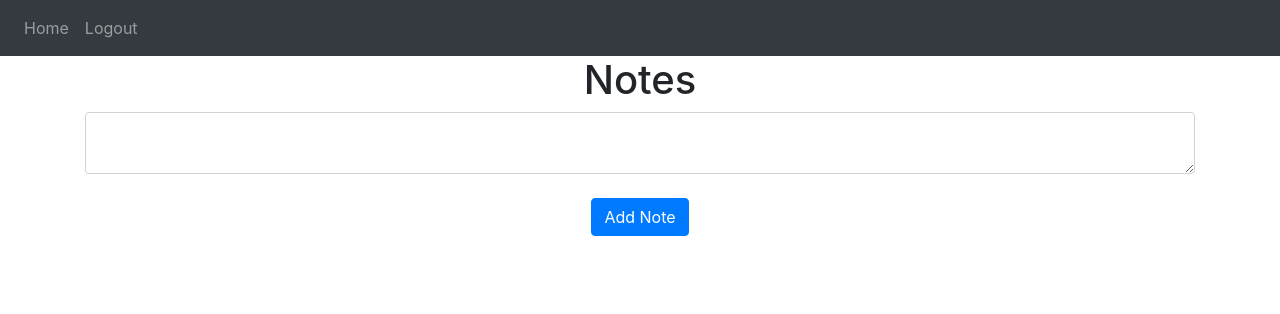
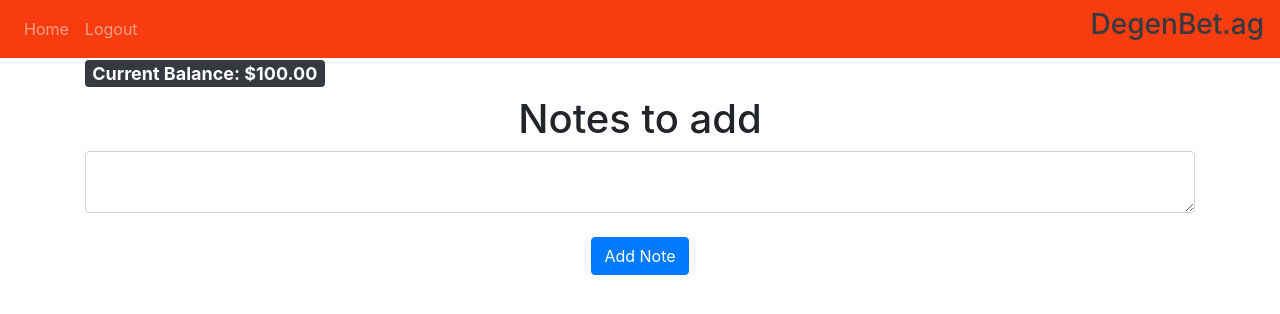
Before and after one commit to bruss425/Python-Local-server, a Flask app: page / in a window 1280 px wide. Shown: the top 314 px of the page. Run offline with Flask 3, Linux system fonts and the light colour scheme; a user stored in the database is signed in; some libraries are stand-ins or nearby versions.

Commit message:
Started to  make my own changes

```diff
--- a/website/templates/base.html
+++ b/website/templates/base.html
@@ -18,7 +18,7 @@
     <title>{% block title %}Home{% endblock %}</title>
   </head>
   <body>
-    <nav class="navbar navbar-expand-lg navbar-dark bg-dark">
+    <nav class="navbar navbar-expand-lg navbar-dark" style="background-color: #f73d0f;">
       <button
         class="navbar-toggler"
         type="button"
@@ -38,6 +38,9 @@
           {% endif %}
         </div>
       </div>
+      <h3 class="text-dark" class="font-weight-bold"  class="navbar-text"  >
+       DegenBet.ag
+      </h3>
     </nav>
 
     {% with messages = get_flashed_messages(with_categories=true) %} {% if
@@ -89,3 +92,12 @@
 {% endblock %}
   </body>
 </html>
+
+
+ <!--
+
+   <span class="navbar-text" class="display-3" >
+  WeBet.ag
+ </span>
+
+-->
--- a/website/templates/home.html
+++ b/website/templates/home.html
@@ -1,6 +1,11 @@
 {% extends "base.html" %} {% block title %}Home{% endblock %} {% block content
   %}
-  <h1 align="center">Notes</h1>
+  <h4 class= "align-text-bottom">
+    <span class="badge badge-dark">
+        Current Balance: $100.00
+    </span>
+  </h4>
+  <h1 class = "text-center">Notes to add</h1>
   <ul class="list-group list-group-flush" id="notes">
     {% for note in user.notes %}
     <li class="list-group-item">
@@ -14,7 +19,7 @@
   <form method="POST">
     <textarea name="note" id="note" class="form-control"></textarea>
     <br />
-    <div align="center">
+    <div class = "text-center">
       <button type="submit" class="btn btn-primary">Add Note</button>
     </div>
   </form>
```
Also changed, not shown: instance/database.db.
